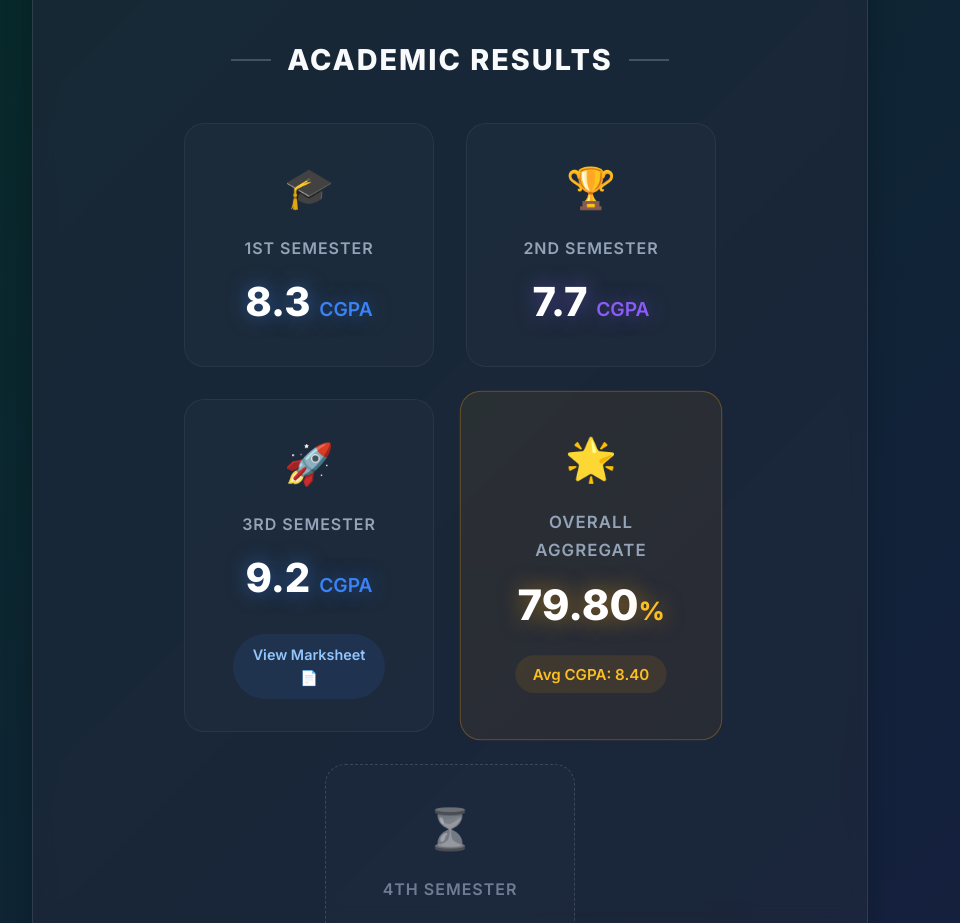
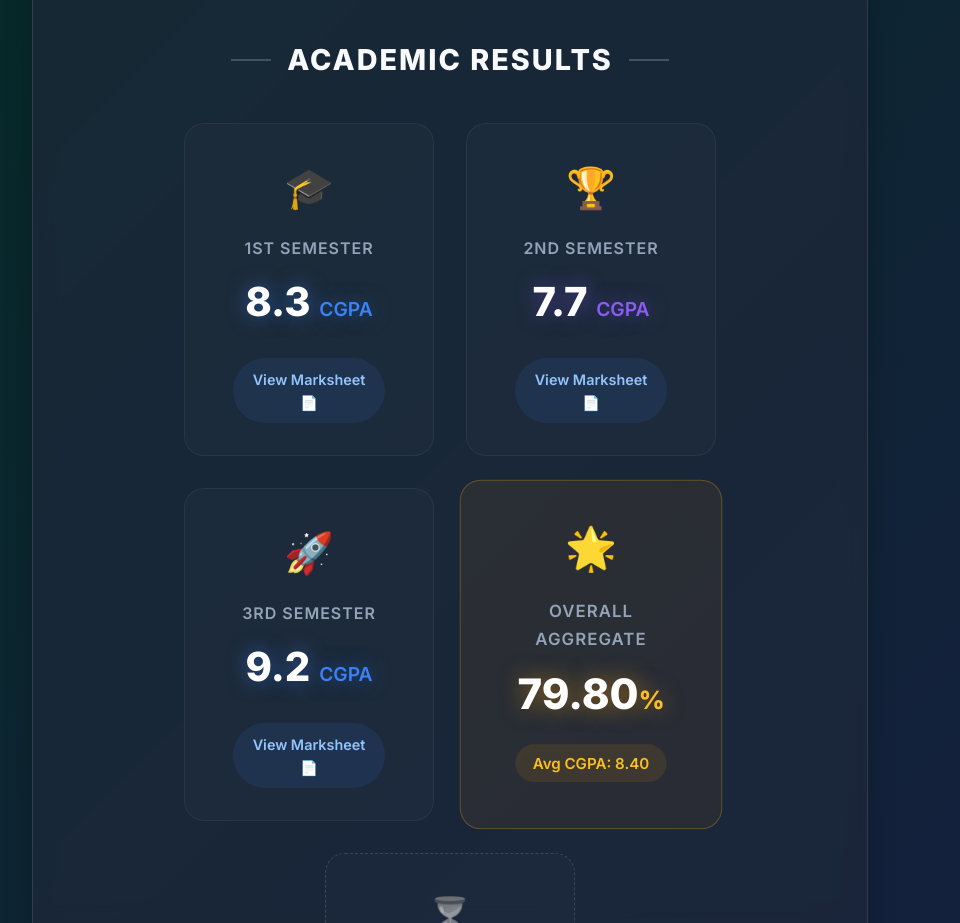
Before and after one commit to hemantverma5733/PERSONAL-PORTFOLIO-WEBSITE-, a website: page index.html in a window 1280 px wide. Shown: the part 1300-2223 px from the top of the page, without its empty margins (190-1150 px from the left). Drawn offline with Linux system fonts and the light colour scheme.

Commit message:
Restore 1st and 2nd semester marksheet links

```diff
--- a/index.html
+++ b/index.html
@@ -226,21 +226,23 @@
             </div>
 
             <div style="display: flex; gap: 2rem; justify-content: center; flex-wrap: wrap;">
-                <div style="display: block;" class="sem-card" data-cgpa="8.3">
+                <a href="#" onclick="openPasswordModal(event, '1st_sem_marksheet.pdf', '1st Semester')" style="text-decoration: none; color: inherit; display: block;" class="sem-card" data-cgpa="8.3">
                     <div class="marksheet-card">
                         <div style="font-size: 2.5rem; margin-bottom: 1rem;">🎓</div>
                         <h4 style="color: var(--text-secondary); margin-bottom: 0.5rem; font-weight: 600; text-transform: uppercase; letter-spacing: 1px;">1st Semester</h4>
                         <p style="color: white; font-size: 2.5rem; font-weight: 800; margin: 0; text-shadow: 0 0 20px rgba(59,130,246,0.5);">8.3 <span style="font-size: 1.2rem; color: var(--accent-primary); font-weight: 600;">CGPA</span></p>
+                        <div class="marksheet-btn">View Marksheet 📄</div>
                     </div>
-                </div>
+                </a>
 
-                <div style="display: block;" class="sem-card" data-cgpa="7.7">
+                <a href="#" onclick="openPasswordModal(event, '2nd_sem_marksheet.png', '2nd Semester')" style="text-decoration: none; color: inherit; display: block;" class="sem-card" data-cgpa="7.7">
                     <div class="marksheet-card">
                         <div style="font-size: 2.5rem; margin-bottom: 1rem;">🏆</div>
                         <h4 style="color: var(--text-secondary); margin-bottom: 0.5rem; font-weight: 600; text-transform: uppercase; letter-spacing: 1px;">2nd Semester</h4>
                         <p style="color: white; font-size: 2.5rem; font-weight: 800; margin: 0; text-shadow: 0 0 20px rgba(139,92,246,0.5);">7.7 <span style="font-size: 1.2rem; color: var(--accent-secondary); font-weight: 600;">CGPA</span></p>
+                        <div class="marksheet-btn">View Marksheet 📄</div>
                     </div>
-                </div>
+                </a>
 
                 <a href="#" onclick="openPasswordModal(event, '3rd_sem_marksheet.pdf', '3rd Semester')" style="text-decoration: none; color: inherit; display: block;" class="sem-card" data-cgpa="9.2">
                     <div class="marksheet-card">
```
